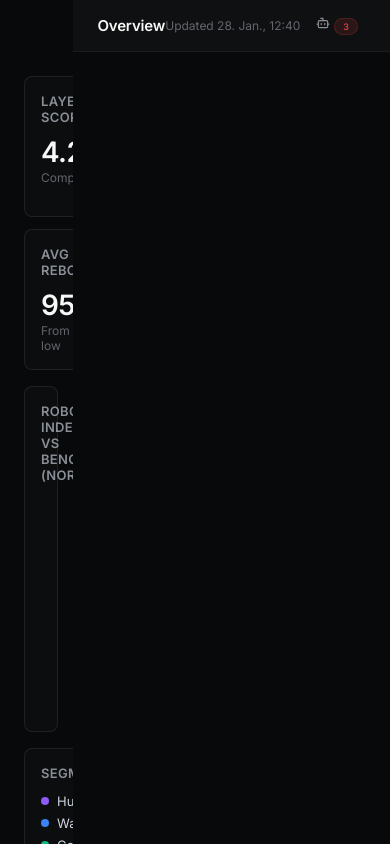
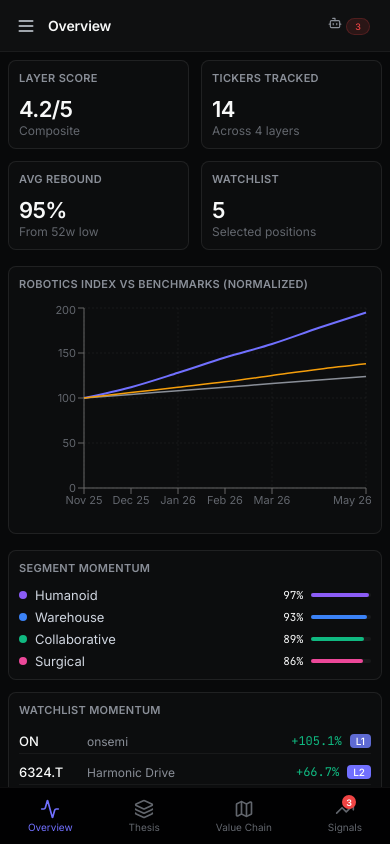
Before and after one commit to weltogeisto/Robofutures, a React (Vite) app: page / in a window 390 px wide. Built offline with nearby package versions, Linux system fonts and the light colour scheme.

Commit message:
feat: mobile responsive - bottom tab bar, hamburger sidebar, touch-friendly grids

```diff
--- a/src/App.jsx
+++ b/src/App.jsx
@@ -1,6 +1,6 @@
 import React, { useState } from 'react';
 import { LineChart, Line, BarChart, Bar, XAxis, YAxis, CartesianGrid, Tooltip, ResponsiveContainer, Cell } from 'recharts';
-import { Activity, Layers, Map, TrendingUp, TrendingDown, Bot, Star, Zap } from 'lucide-react';
+import { Activity, Layers, Map, TrendingUp, TrendingDown, Bot, Star, Zap, Menu, X } from 'lucide-react';
 
 // DATA
 const LAYERS = [
@@ -71,9 +71,15 @@ export default function App() {
   const [watchlist, setWatchlist] = useState(['ON', '6324.T', '6954.T', 'ALGM', '3037.TW']);
   const [expandedLayer, setExpandedLayer] = useState(null);
   const [showAlerts, setShowAlerts] = useState(false);
+  const [sidebarOpen, setSidebarOpen] = useState(false);
 
   const toggleWl = (t) => {
     setWatchlist(w => w.includes(t) ? w.filter(x => x !== t) : [...w, t]);
+  };
+
+  const switchTab = (id) => {
+    setTab(id);
+    setSidebarOpen(false);
   };
 
   const tickersByLayer = {};
@@ -89,8 +95,11 @@ export default function App() {
 
   return (
     <div className="app-layout">
+      {/* SIDEBAR OVERLAY (mobile) */}
+      {sidebarOpen && <div className="sidebar-overlay open" onClick={() => setSidebarOpen(false)} />}
+
       {/* SIDEBAR */}
-      <aside className="sidebar">
+      <aside className={'sidebar' + (sidebarOpen ? ' open' : '')}>
         <div className="sidebar-brand">
           <Bot size={20} />
           <span>Robofutures</span>
@@ -99,7 +108,7 @@ export default function App() {
           <div className="nav-section">
             <div className="nav-section-title">Navigation</div>
             {NAV.map(item => (
-              <button key={item.id} className={'nav-item' + (tab === item.id ? ' active' : '')} onClick={() => setTab(item.id)}>
+              <button key={item.id} className={'nav-item' + (tab === item.id ? ' active' : '')} onClick={() => switchTab(item.id)}>
                 <item.icon size={14} />
                 {item.label}
                 {item.id === 'signals' && unreadAlerts > 0 && (
@@ -129,12 +138,17 @@ export default function App() {
 
       {/* HEADER */}
       <header className="app-header">
-        <h1>
+        <div style={{ display: 'flex', alignItems: 'center' }}>
+          <button className="mobile-menu-btn" onClick={() => setSidebarOpen(true)} aria-label="Menu">
+            <Menu size={20} />
+          </button>
+          <h1>
           {tab === 'overview' && 'Overview'}
           {tab === 'thesis' && 'Thesis'}
           {tab === 'valuechain' && 'Value Chain'}
           {tab === 'signals' && 'Signals'}
         </h1>
+        </div>
         <div className="header-actions">
           <span className="header-time">Updated {timeStr}</span>
           <button className="tab-btn" onClick={() => setShowAlerts(!showAlerts)} style={{ padding: '3px 8px' }}>
@@ -381,6 +395,21 @@ export default function App() {
           </div>
         )}
       </main>
+
+      {/* MOBILE BOTTOM NAV */}
+      <nav className="mobile-nav">
+        <div className="mobile-nav-inner">
+          {NAV.map(item => (
+            <button key={item.id} className={'mobile-nav-btn' + (tab === item.id ? ' active' : '')} onClick={() => switchTab(item.id)}>
+              <item.icon size={20} />
+              <span>{item.label}</span>
+              {item.id === 'signals' && unreadAlerts > 0 && (
+                <span className="badge-count">{unreadAlerts}</span>
+              )}
+            </button>
+          ))}
+        </div>
+      </nav>
     </div>
   );
 }
--- a/src/index.css
+++ b/src/index.css
@@ -505,12 +505,235 @@ body {
 }
 
 ::-webkit-scrollbar-thumb {
-  background: var(--bg-surface);
+  background: rgba(255,255,255,0.08);
   border-radius: 3px;
 }
 
 ::-webkit-scrollbar-thumb:hover {
-  background: var(--bg-hover);
+  background: rgba(255,255,255,0.14);
+}
+
+/* ==========================================================================
+   MOBILE RESPONSIVE
+   ========================================================================== */
+
+/* --- Bottom Tab Bar (mobile) --- */
+.mobile-nav {
+  display: none;
+  position: fixed;
+  bottom: 0;
+  left: 0;
+  right: 0;
+  background: var(--bg-deepest);
+  border-top: 1px solid var(--border-subtle);
+  padding: 0;
+  z-index: 50;
+}
+
+.mobile-nav-inner {
+  display: flex;
+  justify-content: space-around;
+  align-items: center;
+  height: 56px;
+  padding-bottom: env(safe-area-inset-bottom, 0px);
+}
+
+.mobile-nav-btn {
+  display: flex;
+  flex-direction: column;
+  align-items: center;
+  justify-content: center;
+  gap: 2px;
+  padding: 8px 4px;
+  background: none;
+  border: none;
+  color: var(--text-quaternary);
+  font-size: 10px;
+  font-family: var(--font-sans);
+  cursor: pointer;
+  transition: color 0.15s;
+  -webkit-tap-highlight-color: transparent;
+  position: relative;
+}
+
+.mobile-nav-btn.active {
+  color: var(--accent);
+}
+
+.mobile-nav-btn .badge-count {
+  position: absolute;
+  top: 4px;
+  right: 10px;
+  background: #ef4444;
+  color: white;
+  font-size: 9px;
+  font-weight: 600;
+  min-width: 14px;
+  height: 14px;
+  border-radius: 9999px;
+  display: flex;
+  align-items: center;
+  justify-content: center;
+  padding: 0 3px;
+}
+
+/* --- Mobile Sidebar Overlay --- */
+.sidebar-overlay {
+  display: none;
+  position: fixed;
+  inset: 0;
+  background: rgba(0,0,0,0.6);
+  z-index: 40;
+  backdrop-filter: blur(4px);
+  -webkit-backdrop-filter: blur(4px);
+}
+
+.sidebar-overlay.open {
+  display: block;
+}
+
+/* --- Mobile Only --- */
+.mobile-menu-btn {
+  display: none;
+  background: none;
+  border: none;
+  color: var(--text-secondary);
+  cursor: pointer;
+  padding: 4px;
+  -webkit-tap-highlight-color: transparent;
+}
+
+@media (max-width: 768px) {
+  /* Hide desktop sidebar */
+  .sidebar {
+    position: fixed;
+    left: 0;
+    top: 0;
+    bottom: 0;
+    width: 280px;
+    transform: translateX(-100%);
+    transition: transform 0.2s ease;
+    z-index: 50;
+    box-shadow: 4px 0 20px rgba(0,0,0,0.5);
+  }
+
+  .sidebar.open {
+    transform: translateX(0);
+  }
+
+  /* Layout: full width, no sidebar column */
+  .app-layout {
+    grid-template-columns: 1fr;
+    grid-template-rows: var(--header-h) 1fr auto;
+  }
+
+  .app-header {
+    grid-column: 1 / -1;
+    padding: 0 12px;
+  }
+
+  .mobile-menu-btn {
+    display: flex;
+    align-items: center;
+    justify-content: center;
+    margin-right: 8px;
+  }
+
+  .mobile-nav {
+    display: block;
+  }
+
+  /* Main content padded for bottom nav */
+  .main-content {
+    padding: 12px;
+    padding-bottom: 72px; /* 56px nav + 16px extra */
+  }
+
+  /* Grids collapse */
+  .grid-4 {
+    grid-template-columns: repeat(2, 1fr);
+  }
+
+  .grid-3 {
+    grid-template-columns: 1fr;
+  }
+
+  .grid-2 {
+    grid-template-columns: 1fr;
+  }
+
+  /* Table: horizontal scroll */
+  .data-table-wrap {
+    overflow-x: auto;
+    -webkit-overflow-scrolling: touch;
+    margin: 0 -12px;
+    padding: 0 12px;
+  }
+
+  .data-table {
+    min-width: 800px;
+  }
+
+  /* Cards */
+  .card {
+    padding: 12px;
+  }
+
+  .card-value {
+    font-size: 22px;
+  }
+
+  .card-title {
+    font-size: 11px;
+  }
+
+  /* Chart heights smaller */
+  .chart-wrap {
+    height: 160px !important;
+  }
+
+  /* Signals grid-3 full width */
+  .signals-grid .card {
+    grid-column: span 1 !important;
+  }
+
+  /* Header title smaller */
+  .app-header h1 {
+    font-size: 14px;
+  }
+
+  .header-time {
+    display: none;
+  }
+
+  /* Layer cards */
+  .layer-card .layer-ticker {
+    font-size: 12px;
+  }
+
+  /* Tab header scroll */
+  .tab-header {
+    overflow-x: auto;
+    white-space: nowrap;
+    -webkit-overflow-scrolling: touch;
+    width: 100%;
+    margin-bottom: 12px;
+  }
+}
+
+@media (max-width: 480px) {
+  .grid-4 {
+    grid-template-columns: 1fr;
+  }
+
+  .main-content {
+    padding: 8px;
+    padding-bottom: 64px;
+  }
+
+  .card {
+    padding: 10px;
+  }
 }
 
 /* ==========================================================================
```
